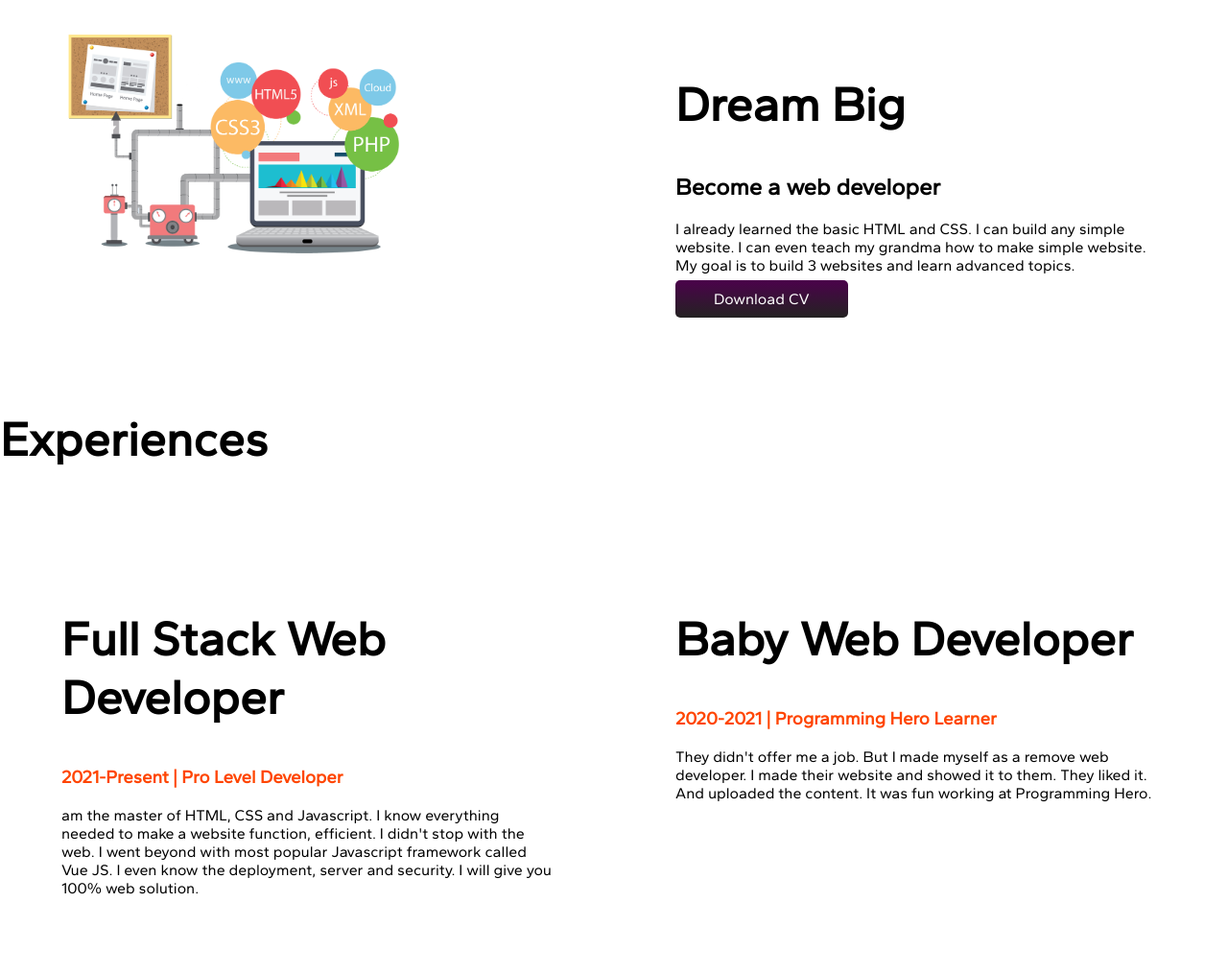
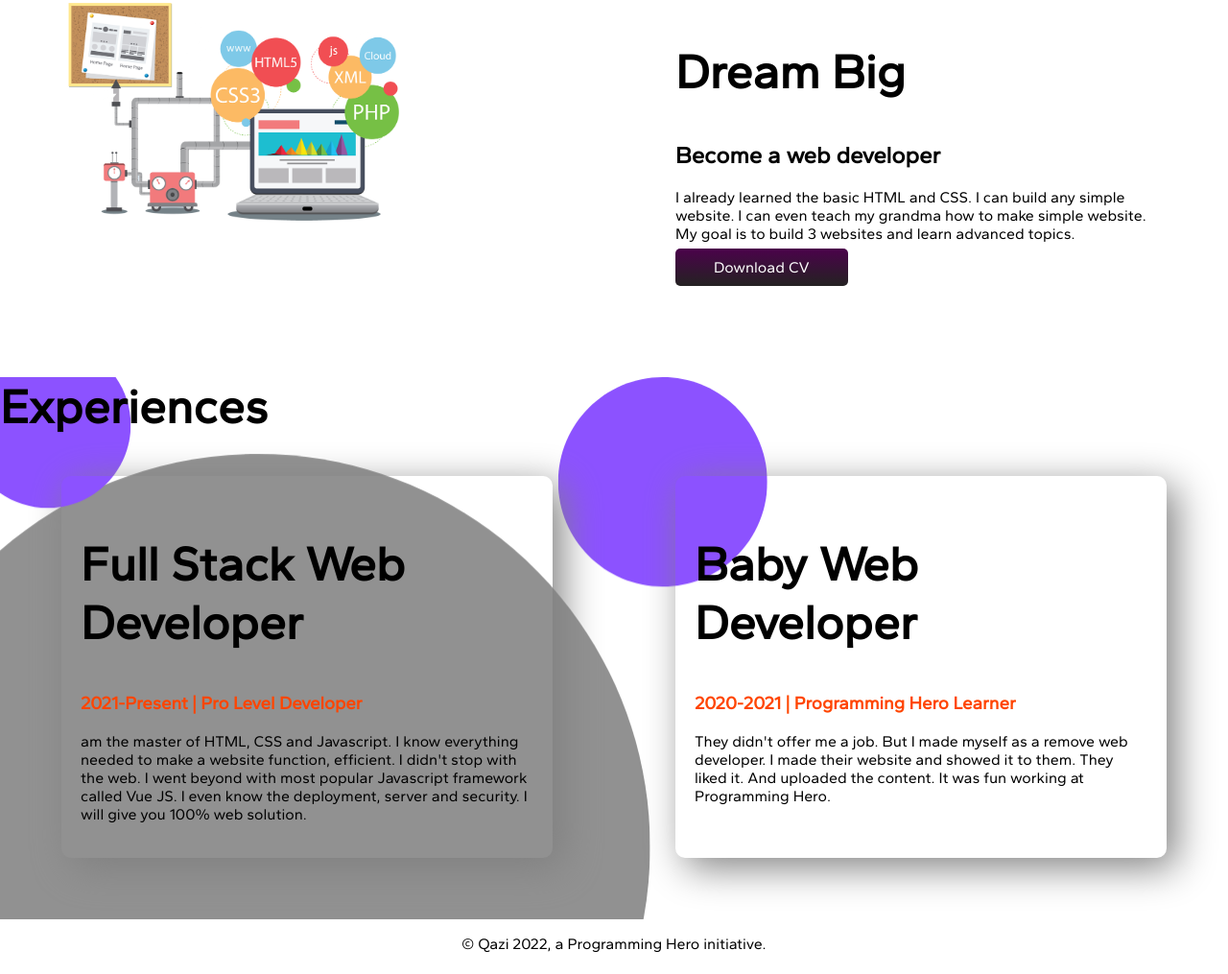
Before and after one commit to qazitasrif/qazi-portfolio, a plain HTML site: page index.html in a window 1280 px wide. Shown: the part 730-1745 px from the top of the page at 96% size. Drawn offline with Linux system fonts and the light colour scheme.

Commit message:
final add

```diff
--- a/index.html
+++ b/index.html
@@ -46,17 +46,17 @@
                 href="https://www.linkedin.com/in/kazi-tasriful-awal-8b988211a/">Download CV</a>
         </div>
     </section>
-    <section>
+    <section class="exp">
         <h1>Experiences</h1>
         <div class="flexible">
-            <div class="top-side">
+            <div class="top-side box">
                 <h1>Full Stack Web Developer</h1>
                 <h3 class="orange">2021-Present | Pro Level Developer</h3>
                 <p> am the master of HTML, CSS and Javascript. I know everything needed to make a website function,
                     efficient. I didn't stop with the web. I went beyond with most popular Javascript framework called
                     Vue JS. I even know the deployment, server and security. I will give you 100% web solution.</p>
             </div>
-            <div class="top-side">
+            <div class="top-side box">
                 <h1>Baby Web Developer</h1>
                 <h3 class="orange">2020-2021 | Programming Hero Learner</h3>
                 <p>They didn't offer me a job. But I made myself as a remove web developer. I made their website and
@@ -65,6 +65,9 @@
             </div>
         </div>
     </section>
+    <footer>
+        <p>© Qazi 2022, a Programming Hero initiative.</p>
+    </footer>
 </body>
 
 </html>
--- a/style.css
+++ b/style.css
@@ -1,6 +1,7 @@
 body {
     font-family: 'Gantari', sans-serif;
     margin: 0;
+    padding: 0;
 
 }
 
@@ -37,4 +38,22 @@ h1 {
     text-align: center;
     padding-top: 20px;
     padding-bottom: 20px;
+    margin-top: 0;
 }
+.box{
+    box-shadow: 10px 10px 40px grey;
+    width: 40%;
+    margin-left: 5%;
+    margin-right: 5%;
+    margin-bottom: 5%;
+    padding: 20px;
+    border-radius: 10px;
+}
+.exp{
+    background-image: url(image/Untitled\ design.png);
+    background-repeat: no-repeat;
+}
+footer{
+    text-align: center;
+    font-weight: 500;
+}
```
